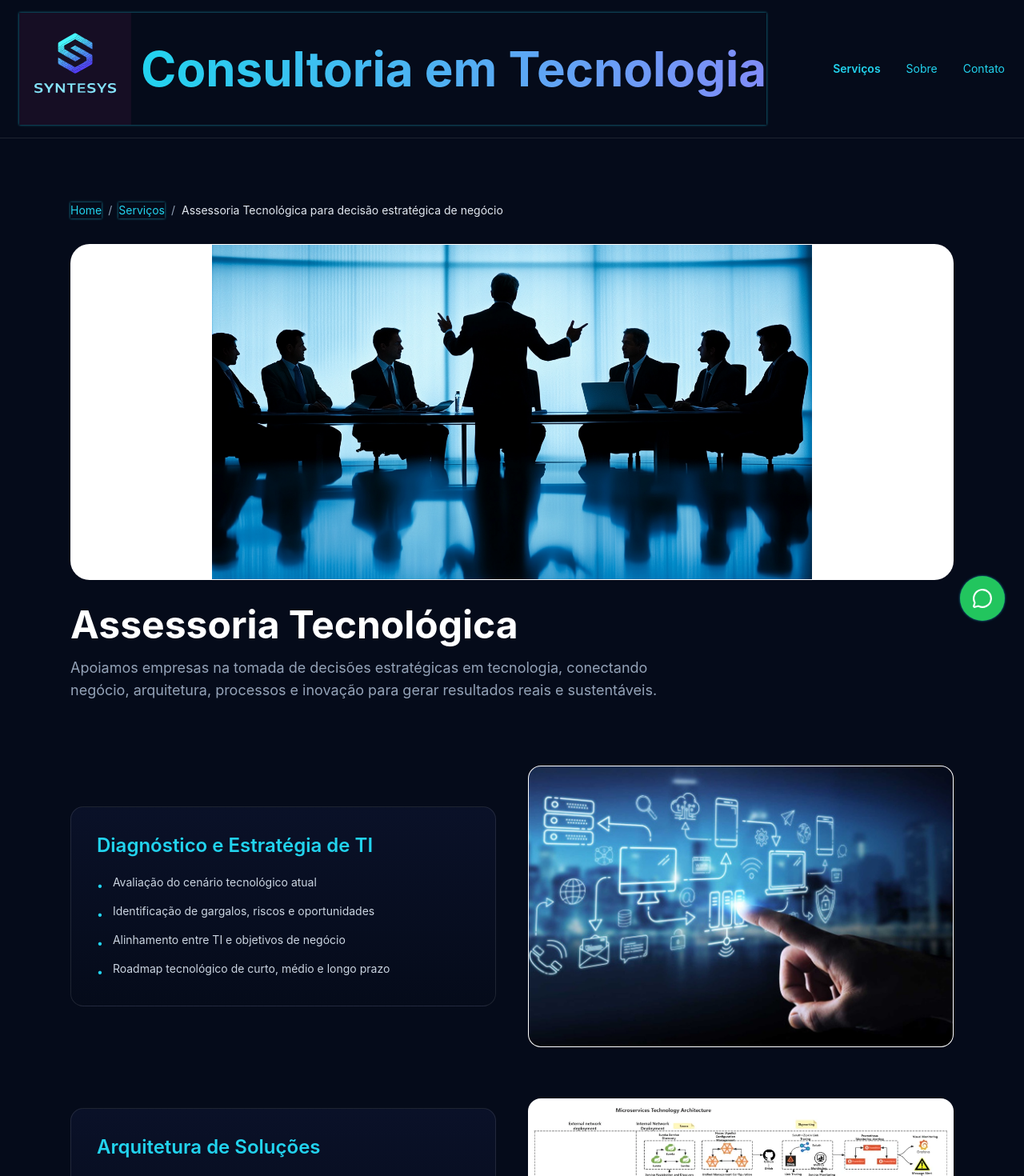
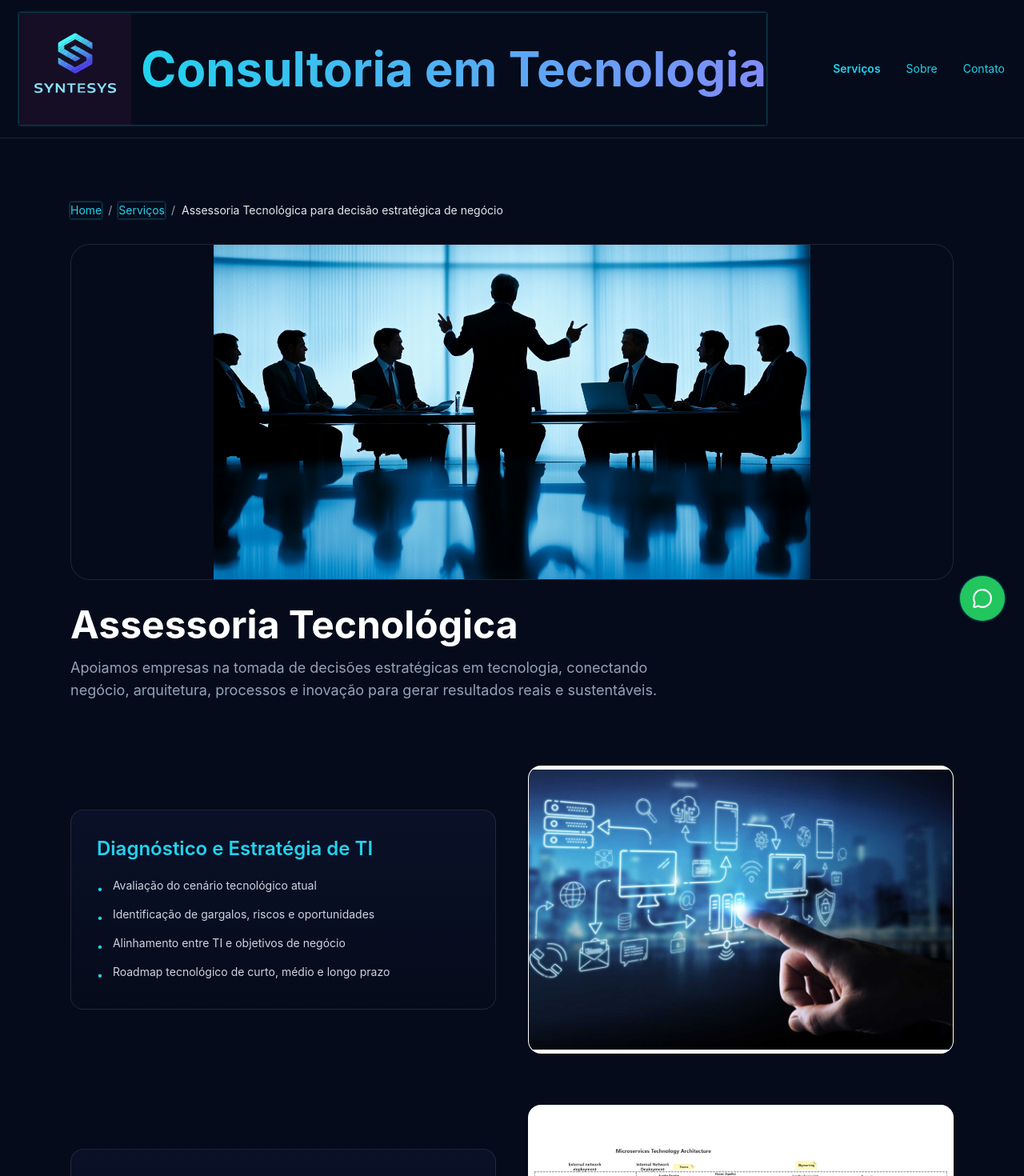
Before and after one commit to rfgaravello/syntesys-site, a Next.js app: page /services/assessoria-tecnologica in a window 1280 px wide. Shown: the top 1470 px of the page at 80% size. Built offline with nearby package versions, Linux system fonts and the light colour scheme.

Commit message:
ajustes imagens e menu drop

```diff
--- a/src/components/Header.tsx
+++ b/src/components/Header.tsx
@@ -3,15 +3,16 @@
 
 import Image from "next/image"
 import Link from "next/link"
-import { useState } from "react"
+//import { useState } from "react"
 import { usePathname } from "next/navigation"
 import { Cpu, BarChart2, Monitor, Cloud, Rocket, Settings, Code, Archive, Heart } from 'lucide-react'
+import { useState, useRef } from "react"
 
 export default function Header() {
   const [servicesOpen, setServicesOpen] = useState(false)
   const [mobileOpen, setMobileOpen] = useState(false)
   const [mobileServicesOpen, setMobileServicesOpen] = useState(false)
-
+  const closeTimeout = useRef<number | null>(null)
   const pathname = usePathname()
   const isServicesActive = pathname.startsWith("/services")
 
@@ -57,8 +58,21 @@ export default function Header() {
           {/* Serviços Dropdown */}
           <div
             className="relative"
-            onMouseEnter={() => setServicesOpen(true)}
-            onMouseLeave={() => setServicesOpen(false)}
+            //onMouseEnter={() => setServicesOpen(true)}
+            onMouseEnter={() => {
+              if (closeTimeout.current) {
+                clearTimeout(closeTimeout.current)
+                closeTimeout.current = null
+              }
+              setServicesOpen(true)
+            }}
+
+            //onMouseLeave={() => setServicesOpen(false)}
+            onMouseLeave={() => {
+              closeTimeout.current = window.setTimeout(() => {
+                setServicesOpen(false)
+              }, 200)
+            }}
           >
             <Link
               href="/services"
--- a/src/components/ServicePage.tsx
+++ b/src/components/ServicePage.tsx
@@ -37,33 +37,17 @@ export default function ServicePage({ content }: ServicePageProps) {
       <header className="space-y-6 md:space-y-8">
 
         {content.heroImage && (
-          <div className="w-full flex justify-center">
-            <div
-              className="
-                w-full
-                bg-white
-                rounded-3xl
-                border border-white/10
-                overflow-hidden
-                flex items-center justify-center
-                max-h-[220px] sm:max-h-[320px] md:max-h-[420px]
-              "
-            >
+          <div className="object-cover object-center relative w-full rounded-3xl border border-white/10 overflow-hidden
+          h-[220px] sm:h-[320px] md:h-[420px] bg-[#050b1a]
+        ">
           <Image
             src={content.heroImage}
             alt={content.title}
-                width={1600}
-                height={600}
+            fill
             priority
             unoptimized
-                className="
-                  w-full
-                  h-auto
-                  max-h-[220px] sm:max-h-[320px] md:max-h-[420px]
-                  object-contain
-                "
+            className="object-contain"
           />
-            </div>
         </div>
         )}
 
@@ -136,29 +120,23 @@ export default function ServicePage({ content }: ServicePageProps) {
             {section.image && (
              <div
              className="
-                  w-full
-                  bg-white
+               relative w-full
                rounded-2xl
                border border-white/10
                overflow-hidden
-                  flex items-center justify-center
-                  max-h-[220px] sm:max-h-[300px] md:max-h-[360px]
+               h-[220px] sm:h-[300px] md:h-[360px]
+               bg-white
              "
            >
              <Image
                src={section.image}
                alt={section.title}
-                  width={800}
-                  height={600}
+               fill
                unoptimized
-                  className="
-                    w-full
-                    h-auto
-                    max-h-[220px] sm:max-h-[300px] md:max-h-[360px]
-                    object-contain
-                  "
+               className="object-contain"
              />
            </div>
+
             )}
           </section>
         ))}
```
Lines whose indentation alone changed are shown as unchanged.
